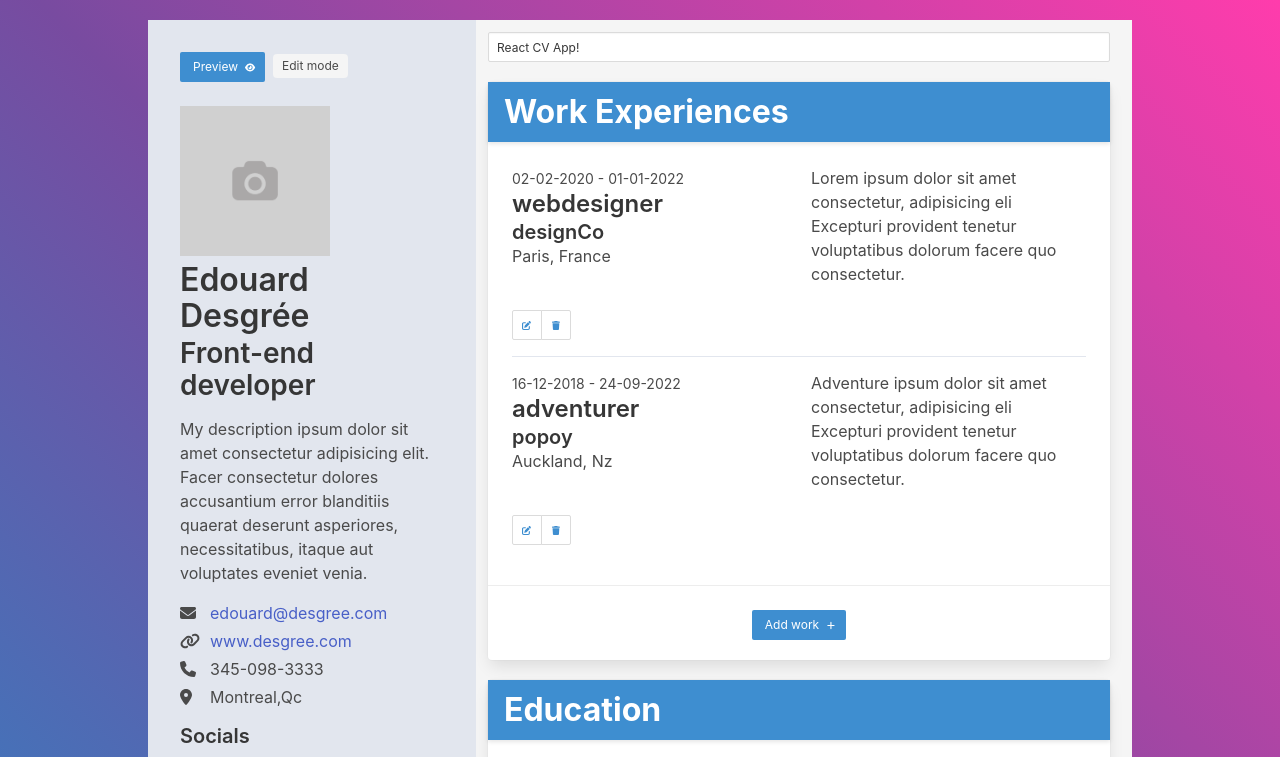
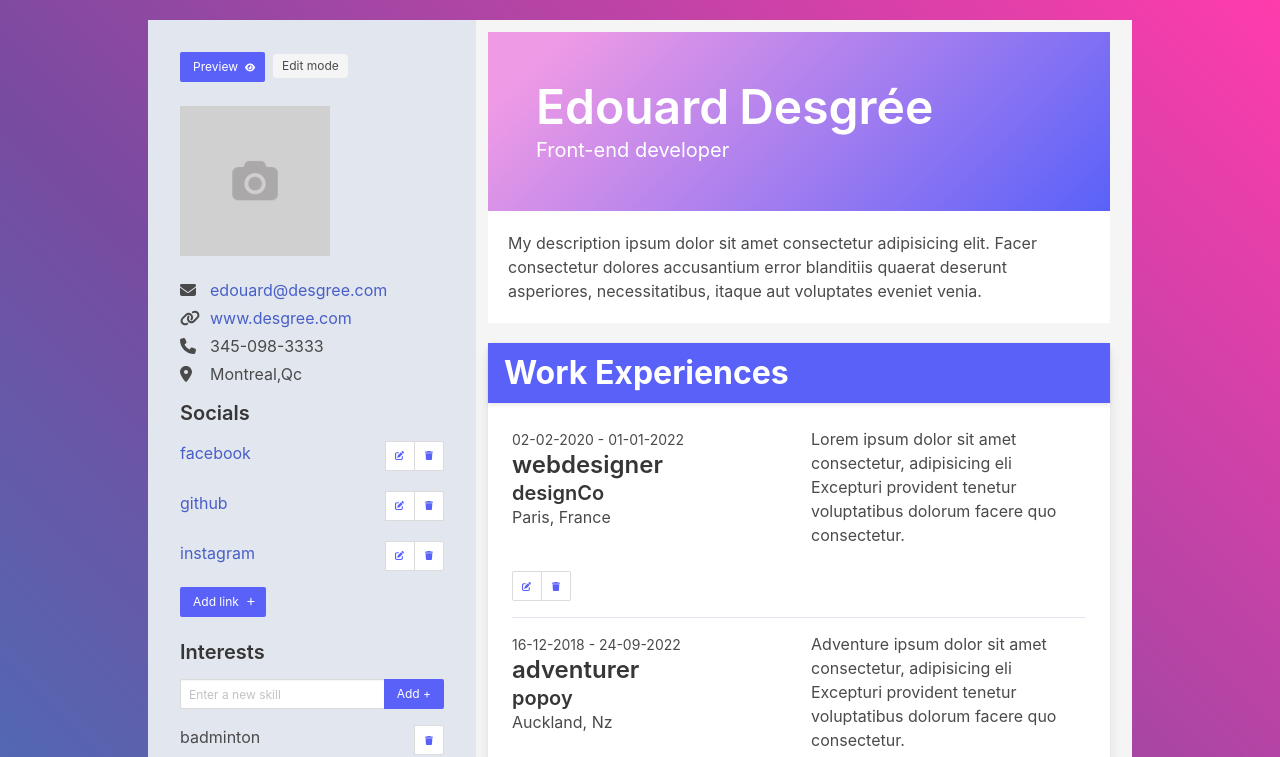
Before and after one commit to edesgree/react-cv-app, a React (Vite) app: page / in a window 1280 px wide. Shown: the top 757 px of the page. Built offline with nearby package versions, Linux system fonts and the light colour scheme.

Commit message:
color design

```diff
--- a/src/App.jsx
+++ b/src/App.jsx
@@ -225,15 +225,7 @@ function App() {
             </div>
 
             <Photo />
-            <Intro
-              handleChange={handleChange}
-              handleEdit={handleEdit}
-              currentEdit={currentEdit}
-              firstName={cvData.firstName}
-              lastName={cvData.lastName}
-              userJobTitle={cvData.userJobTitle}
-              userDescription={cvData.userDescription}
-            />
+
             <UserContact
               handleChange={handleChange}
               handleEdit={handleEdit}
@@ -262,21 +254,15 @@ function App() {
           </div>
         </aside>
         <div className="column experiences">
-          <header>
-            {previewMode ? (
-              <h1 className="title is-1">{cvData.mainTitle}</h1>
-            ) : (
-              <div className="form-control">
-                <InputField
-                  value={cvData.mainTitle}
-                  handleChange={handleChange}
-                  name="mainTitle"
-                  inputType="text"
-                />
-              </div>
-            )}
-          </header>
-
+          <Intro
+            handleChange={handleChange}
+            handleEdit={handleEdit}
+            currentEdit={currentEdit}
+            firstName={cvData.firstName}
+            lastName={cvData.lastName}
+            userJobTitle={cvData.userJobTitle}
+            userDescription={cvData.userDescription}
+          />
           <Work
             handleAdd={handleWorkAdd}
             handleDelete={handleWorkDelete}
--- a/src/assets/styles.scss
+++ b/src/assets/styles.scss
@@ -3,10 +3,10 @@
 }
 
 $green: #94d7a2;
-$pink: #f8bcbc;
+$pink: #ee9ae5;
 $blue: #3e8ed0;
-$primary: $blue;
-
+$primary: #5961f9;
+$secondary: $pink;
 $dark-blue: #334155;
 $dark-white: #f5f7fb;
 $light-blue: #d6dbf5;
@@ -14,6 +14,7 @@ $lighter-blue: #e2e6ee;
 $light-yellow: #fffad1;
 $grey: #888;
 $purple: rgb(147 30 140);
+
 $cyan: #00ffb8;
 body {
   align-items: center;
@@ -70,7 +71,21 @@ main {
     flex-direction: column;
     gap: 20px;
     margin-right: 10px;
-
+    header {
+      background-image: linear-gradient(135deg, #ee9ae5 10%, $primary 100%);
+      .title,
+      .subtitle {
+        color: white;
+      }
+      .title {
+        display: flex;
+        gap: 10px;
+      }
+    }
+    .description {
+      background-color: white;
+      padding: 20px;
+    }
     .experience {
       .experience-elements {
         display: flex;
@@ -110,9 +125,7 @@ h1 {
   position: relative;
   .action {
     display: none;
-    position: absolute;
-    right: 0;
-    top: 0;
+    margin-left: auto;
   }
   &:hover .action {
     cursor: pointer;
@@ -138,3 +151,8 @@ h1 {
     display: none;
   }
 }
+.app {
+  .button.is-info {
+    background-color: $primary;
+  }
+}
--- a/src/components/Intro.jsx
+++ b/src/components/Intro.jsx
@@ -5,8 +5,9 @@ import InputEditable from './helpers/InputEditable';
 export default function Intro(props) {
   return (
     <div>
-      <header>
-        <h1 className="title">
+      <header className="hero ">
+        <div className="hero-body">
+          <p className="title is-1">
             <EditableText
               currentEdit={props.currentEdit}
               editableName="firstName"
@@ -25,9 +26,8 @@ export default function Intro(props) {
               editableHandleEdit={props.handleEdit}
               inputType="text"
             />
-        </h1>
-
-        <h2 className="subtitle">
+          </p>
+          <p className="subtitle">
             <EditableText
               currentEdit={props.currentEdit}
               editableName="userJobTitle"
@@ -37,8 +37,10 @@ export default function Intro(props) {
               editableHandleEdit={props.handleEdit}
               inputType="text"
             />
-        </h2>
+          </p>
+        </div>
       </header>
+      <div className="description">
         <EditableText
           currentEdit={props.currentEdit}
           editableName="userDescription"
@@ -49,5 +51,6 @@ export default function Intro(props) {
           inputType="textarea"
         />
       </div>
+    </div>
   );
 }
--- a/src/components/helpers/Button.jsx
+++ b/src/components/helpers/Button.jsx
@@ -16,7 +16,7 @@ export default function Button(props) {
           id={props.id}
           icon={`fas ${props.iconSymbol}`}
           size={props.iconSize}
-          color={props.style === 'is-info' ? 'white' : '#3e8ed0'}
+          color={props.style === 'is-info' ? 'white' : '#5961f9'}
         />
       </span>
     </button>
--- a/src/components/helpers/EditableText.jsx
+++ b/src/components/helpers/EditableText.jsx
@@ -32,13 +32,15 @@ export default function EditableText(props) {
           )}
 
           <span className="action action-save icon-holder">
+            <button className="button is-small">
               <FontAwesomeIcon
                 className=""
                 icon="fa-solid fa-pen-to-square"
                 size="xs"
-              color="#3e8ed0"
+                color="#5961f9"
                 onClick={() => props.editableHandleEdit(props.editableName)}
               />
+            </button>
           </span>
         </span>
       )}
```
Lines whose indentation alone changed are shown as unchanged.
